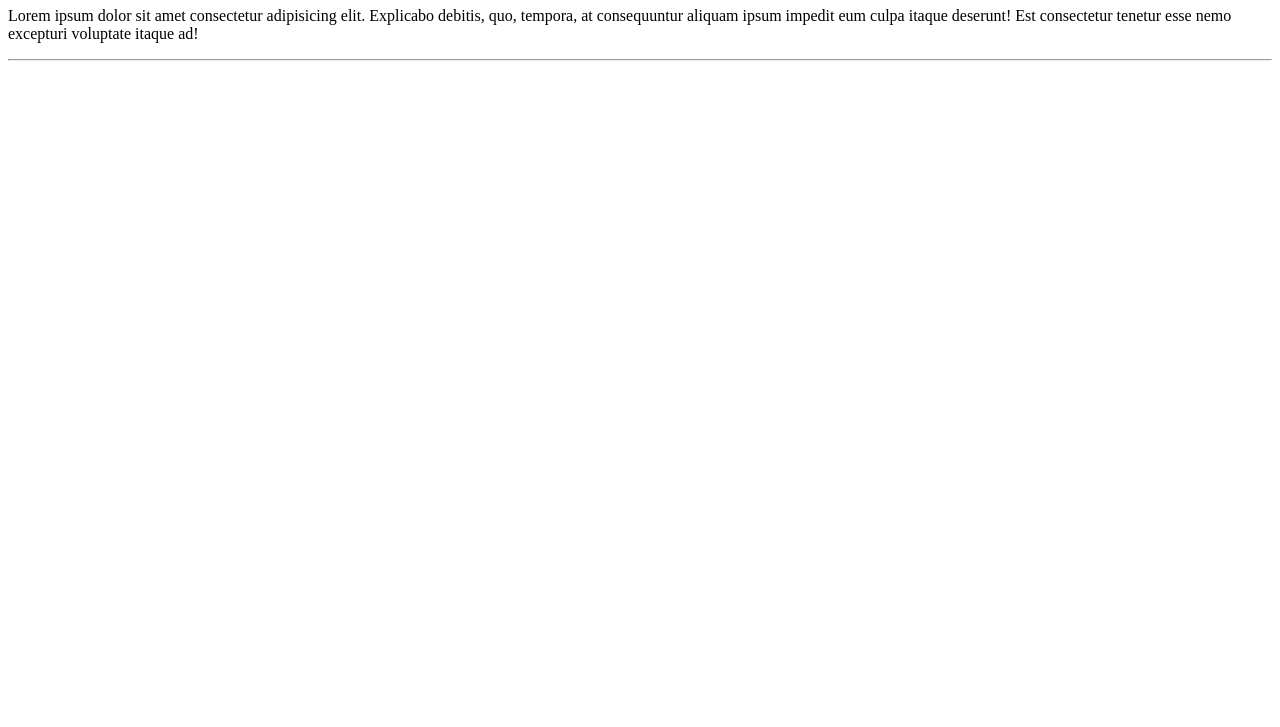
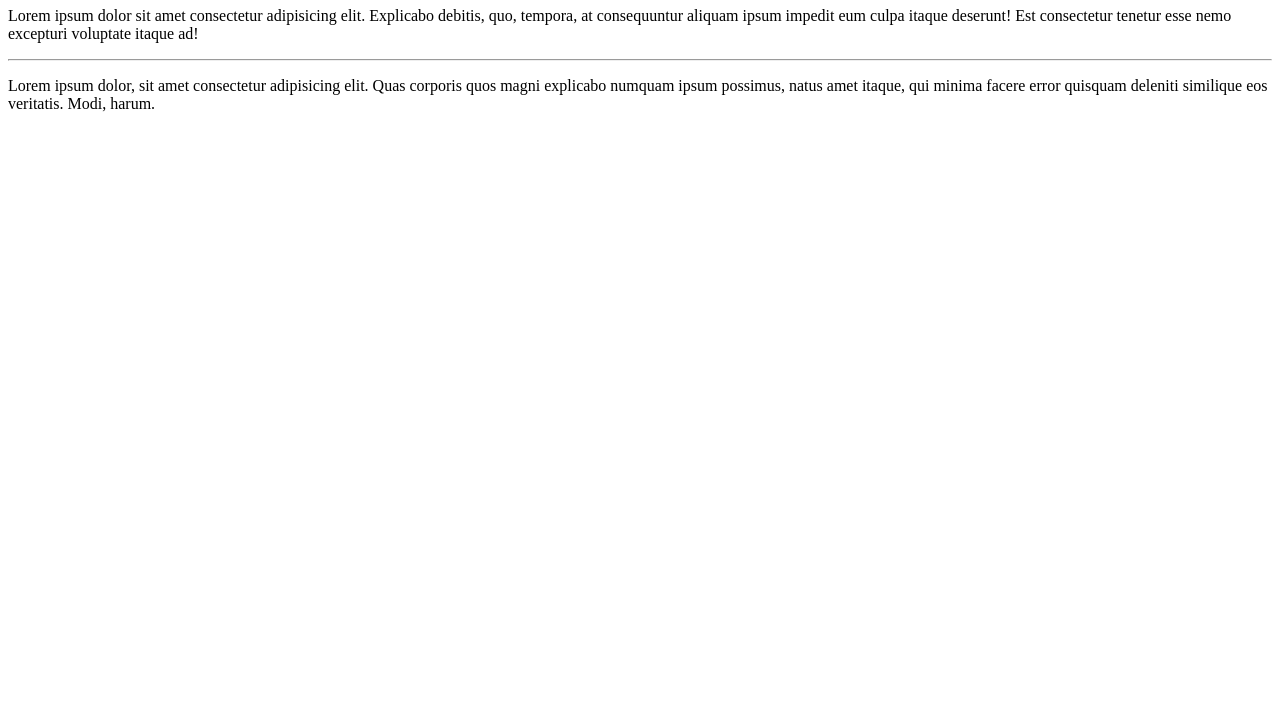
Before and after one commit to AngelDiniz/Ola-Mundo, a plain HTML site: page site-exemplo/index.html in a window 1280 px wide. Shown: the part 73-800 px from the top of the page. Drawn offline with Linux system fonts and the light colour scheme.

Commit message:
adicionei um paragrafo

```diff
--- a/site-exemplo/index.html
+++ b/site-exemplo/index.html
@@ -10,5 +10,6 @@
     <h1>Ola, mundo</h1>
     <p>Lorem ipsum dolor sit amet consectetur adipisicing elit. Explicabo debitis, quo, tempora, at consequuntur aliquam ipsum impedit eum culpa itaque deserunt! Est consectetur tenetur esse nemo excepturi voluptate itaque ad!</p>
     <hr>
+    <p>Lorem ipsum dolor, sit amet consectetur adipisicing elit. Quas corporis quos magni explicabo numquam ipsum possimus, natus amet itaque, qui minima facere error quisquam deleniti similique eos veritatis. Modi, harum.</p>
 </body>
 </html>
```
